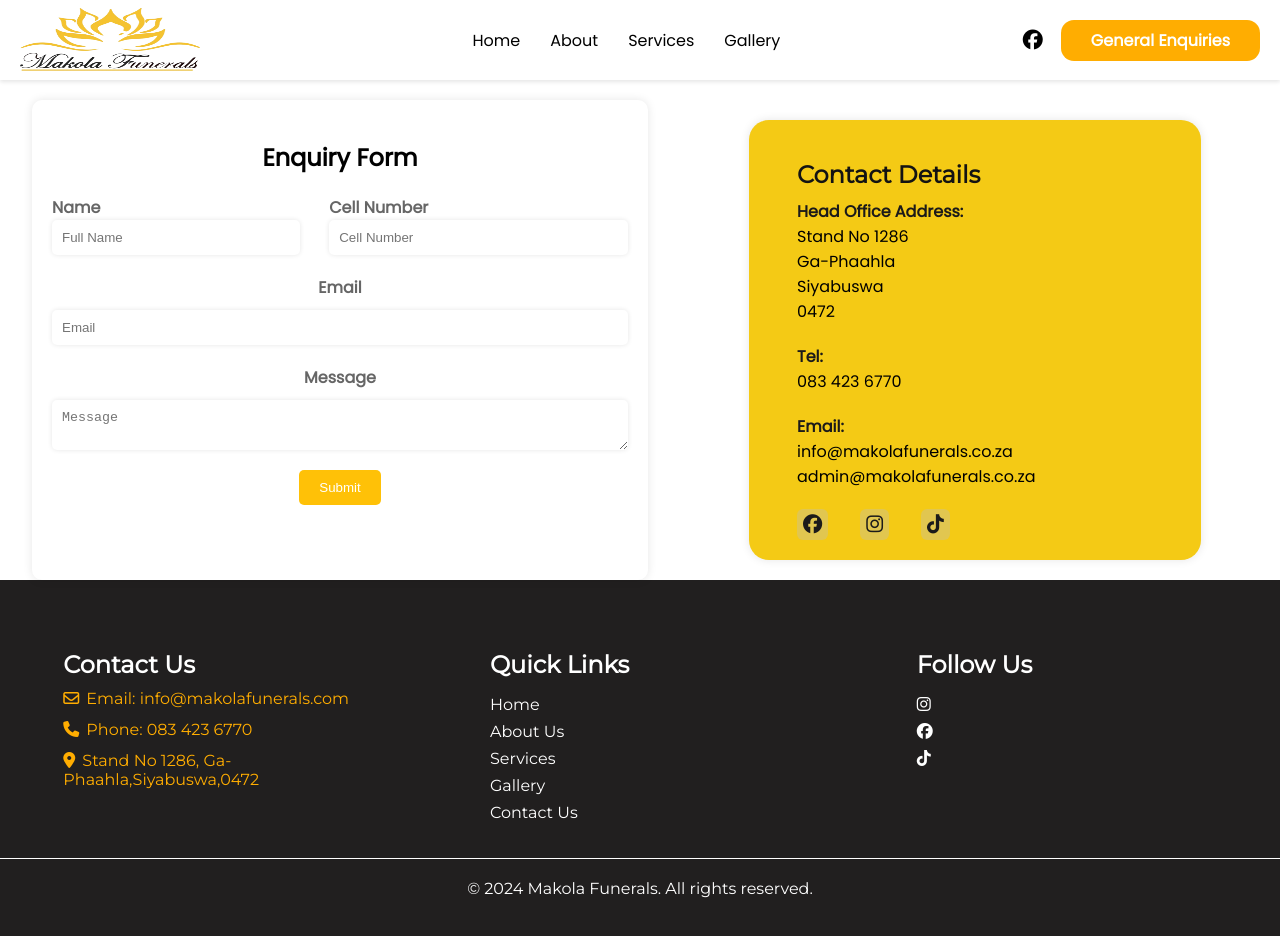
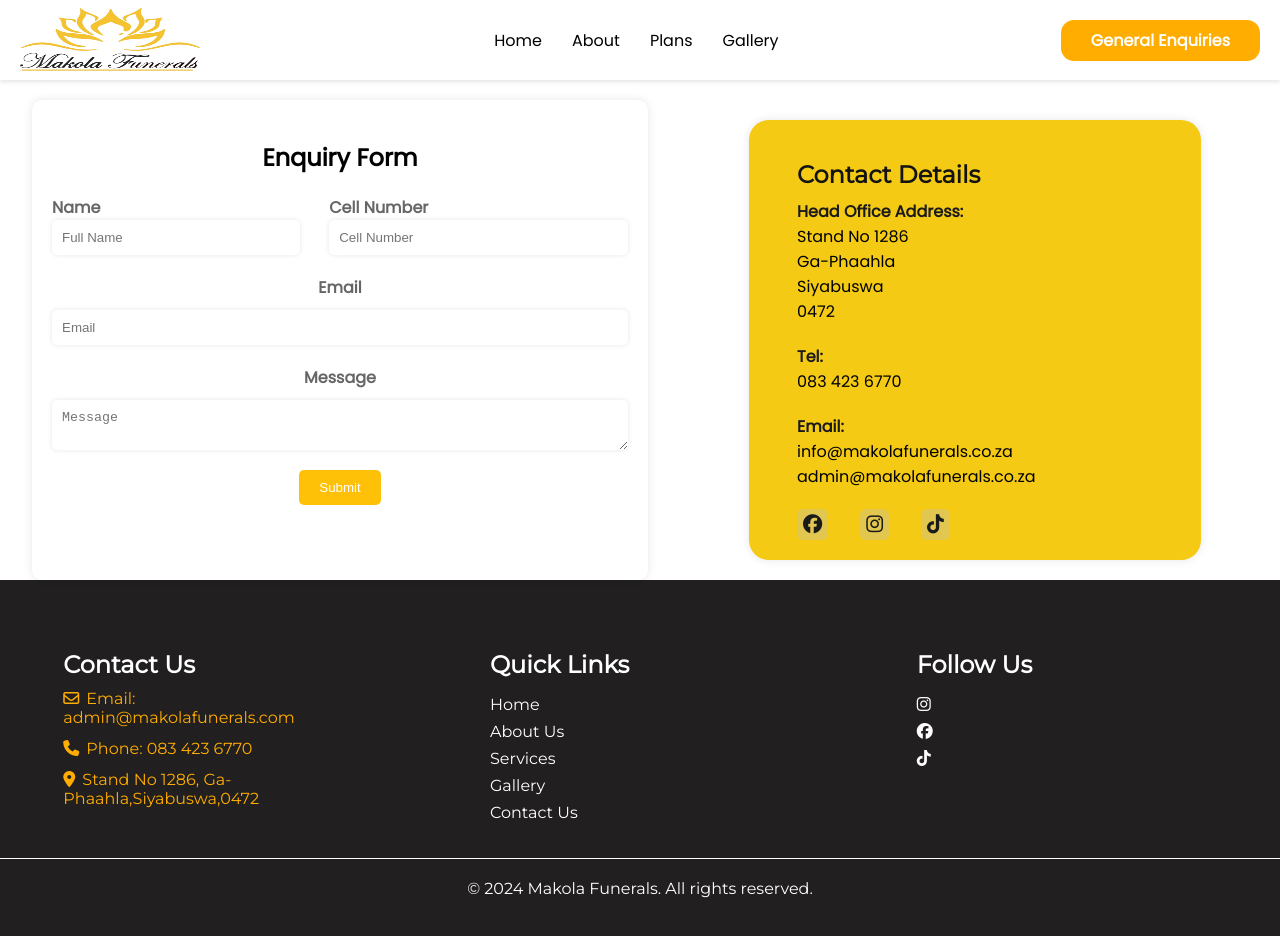
Before and after one commit to Kat-mmm/makola-funerals, a plain HTML site: page contact.html in a window 1280 px wide. Drawn offline with Linux system fonts and the light colour scheme.

Commit message:
Update contact.html

```diff
--- a/contact.html
+++ b/contact.html
@@ -22,14 +22,13 @@
           <ul>
             <li><a href="index.html">Home</a></li>
             <li><a href="index.html">About</a></li>
-            <li><a href="/services.html">Services</a></li>
-            <li><a href="#">Gallery</a></li>
+            <li><a href="/services.html">Plans</a></li>
+            <li><a href="index.html#gallery">Gallery</a></li>
             <li><a href="#" class="button-link">General Enquiries</a></li>
           </ul>
         </div>
         <div class="nav-contact">
             <div class="social-media-links">
-                <a href=""><i class="fa-brands fa-facebook"></i></a>
             </div>
             <a href="/contact.html" class="general-enquiries">General Enquiries</a>
         </div>
@@ -90,7 +89,7 @@
         <div class="footer-container">
             <div class="footer-section footer-contact">
                 <h2>Contact Us</h2>
-                <p><i class="far fa-envelope"></i>Email: info@makolafunerals.com</p>
+                <p><i class="far fa-envelope"></i>Email: admin@makolafunerals.com</p>
                 <p><i class="fas fa-phone"></i>Phone: 083 423 6770</p>
                 <p><i class="fas fa-map-marker-alt"></i>Stand No 1286, Ga-Phaahla,Siyabuswa,0472</p>
             </div>
```
